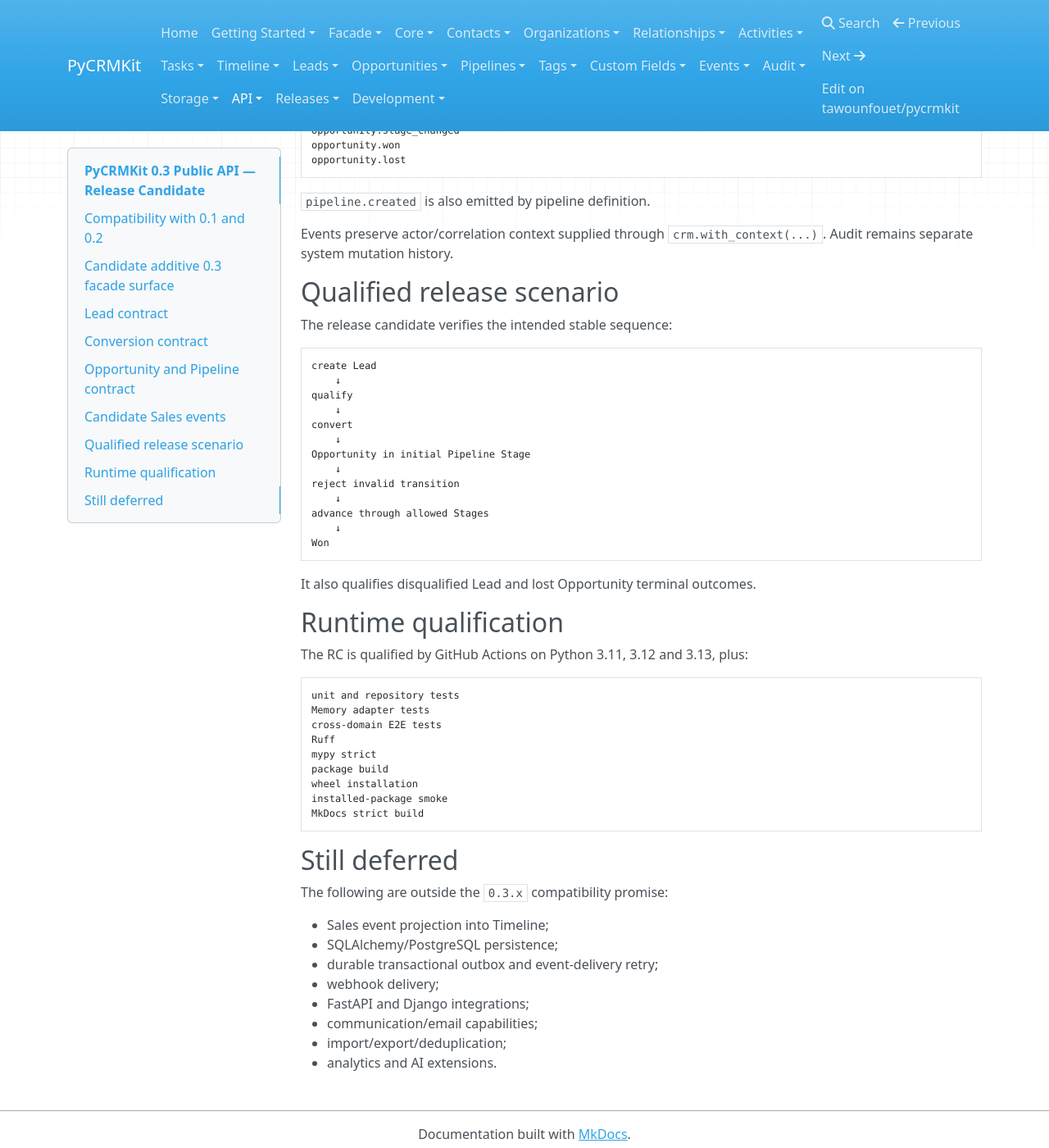
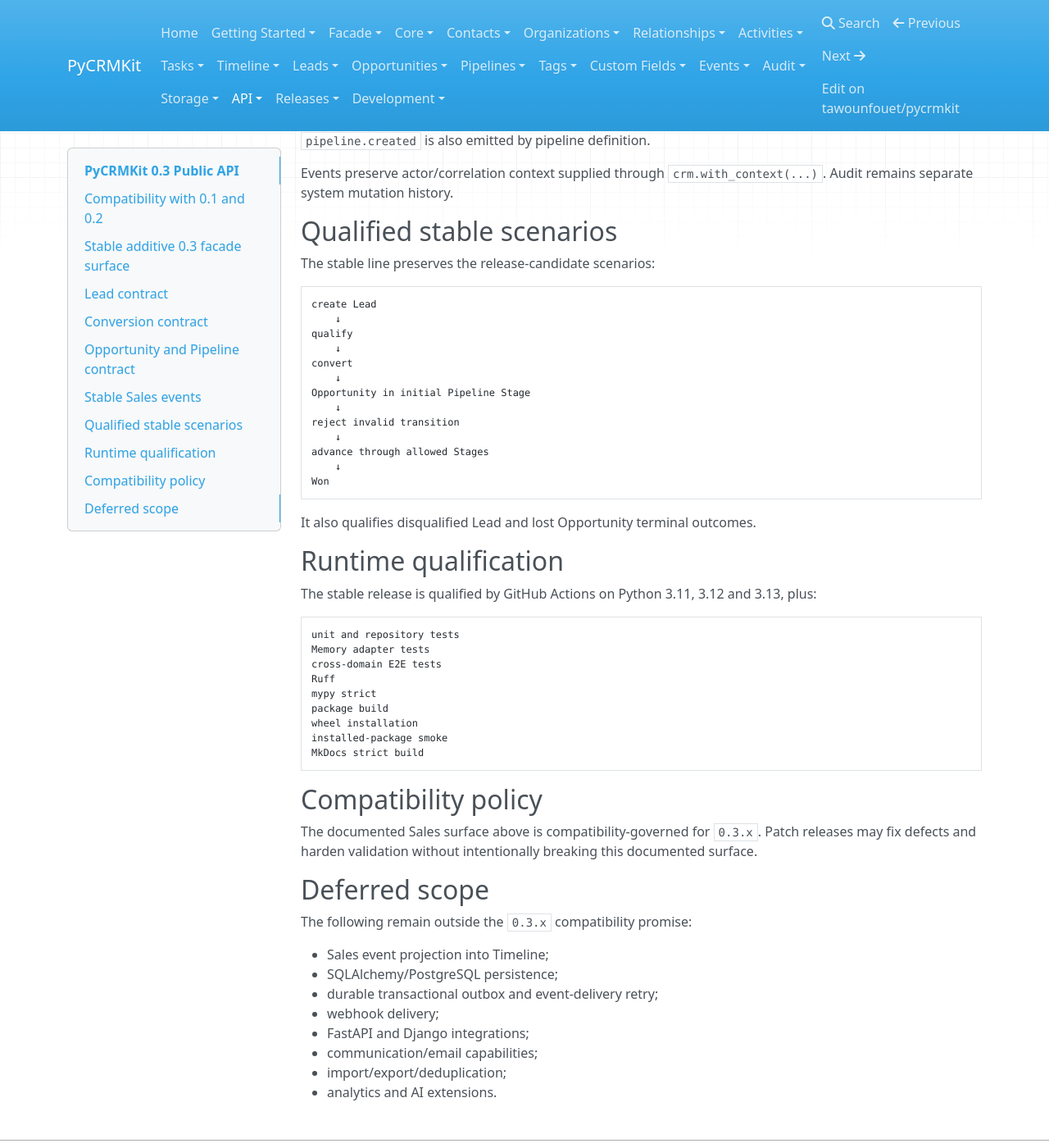
Before and after one commit to tawounfouet/pycrmkit, an MkDocs documentation site: the page built from docs/api/0.3-public-api.md, in a window 1280 px wide and 1400 px high, scrolled down 2252 px. Shown: the whole window at 82% size. Built offline with MkDocs 1.6.1, drawn with Linux system fonts in a browser that asks for light colours; nearby versions of some CDN libraries; some of the changed text lies outside the part shown.

Commit message:
release: promote PyCRMKit 0.3.0 Sales Foundation stable
Promote the fully qualified 0.3.0rc1 Sales Foundation to stable 0.3.0 with no new business scope. Freeze the documented 0.3.x public API, requalify E2E Sales behavior, build/install the stable wheel, run functional smoke, and finalize release documentation.

````diff
--- a/docs/api/0.3-public-api.md
+++ b/docs/api/0.3-public-api.md
@@ -1,7 +1,7 @@
-# PyCRMKit 0.3 Public API — Release Candidate
+# PyCRMKit 0.3 Public API
 
-`0.3.0rc1` freezes the candidate Sales Foundation surface that is intended to
-be promoted unchanged to `0.3.0` stable.
+`0.3.0` promotes the qualified Sales Foundation surface to stable for the
+`0.3.x` release line.
 
 ## Compatibility with 0.1 and 0.2
 
@@ -23,7 +23,7 @@
 All stable `0.1` CRM Core and `0.2` Activity/Task/Timeline facade namespaces
 remain available.
 
-## Candidate additive 0.3 facade surface
+## Stable additive 0.3 facade surface
 
 ```text
 CRM.leads
@@ -31,7 +31,7 @@
 CRM.pipelines
 ```
 
-The candidate method surface is deliberately narrow:
+The stable method surface is deliberately narrow:
 
 ```text
 crm.leads.create
@@ -49,7 +49,7 @@
 
 Lead and Opportunity repository/service read APIs exist below the facade, but
 `crm.leads.get/list` and `crm.opportunities.get/list` are not part of the
-candidate public facade.
+stable `0.3.x` facade.
 
 ## Lead contract
 
@@ -72,7 +72,7 @@
 `crm.leads.convert(...)` coordinates Lead and Opportunity persistence in one
 Unit of Work.
 
-Qualified semantics include:
+Stable semantics include:
 
 - Contact and optional Organization identity are inherited by the Opportunity;
 - a supplied Pipeline initializes the Opportunity at its initial Stage;
@@ -102,9 +102,9 @@
 Public won/lost outcomes are reached through configured terminal Stages rather
 than direct facade `mark_won` / `mark_lost` methods.
 
-## Candidate Sales events
+## Stable Sales events
 
-The `0.3` RC qualifies:
+The `0.3.x` line qualifies:
 
 ```text
 lead.created
@@ -122,9 +122,9 @@
 Events preserve actor/correlation context supplied through
 `crm.with_context(...)`. Audit remains separate system mutation history.
 
-## Qualified release scenario
+## Qualified stable scenarios
 
-The release candidate verifies the intended stable sequence:
+The stable line preserves the release-candidate scenarios:
 
 ```text
 create Lead
@@ -146,7 +146,8 @@
 
 ## Runtime qualification
 
-The RC is qualified by GitHub Actions on Python 3.11, 3.12 and 3.13, plus:
+The stable release is qualified by GitHub Actions on Python 3.11, 3.12 and
+3.13, plus:
 
 ```text
 unit and repository tests
@@ -160,9 +161,15 @@
 MkDocs strict build
 ```
 
-## Still deferred
+## Compatibility policy
 
-The following are outside the `0.3.x` compatibility promise:
+The documented Sales surface above is compatibility-governed for `0.3.x`.
+Patch releases may fix defects and harden validation without intentionally
+breaking this documented surface.
+
+## Deferred scope
+
+The following remain outside the `0.3.x` compatibility promise:
 
 - Sales event projection into Timeline;
 - SQLAlchemy/PostgreSQL persistence;
--- a/mkdocs.yml
+++ b/mkdocs.yml
@@ -56,7 +56,7 @@
   - API:
       - 0.1 Public API: api/0.1-public-api.md
       - 0.2 Public API: api/0.2-public-api.md
-      - 0.3 Public API Candidate: api/0.3-public-api.md
+      - 0.3 Public API: api/0.3-public-api.md
   - Releases:
       - 0.1.0 CRM Core Stable: releases/0.1.0.md
       - 0.2.0rc1 Activity & Timeline RC: releases/0.2.0rc1.md
@@ -66,6 +66,7 @@
       - 0.3.0b1 Pipeline & Stage: releases/0.3.0b1.md
       - 0.3.0b2 Lead Conversion: releases/0.3.0b2.md
       - 0.3.0rc1 Sales Integration: releases/0.3.0rc1.md
+      - 0.3.0 Sales Foundation Stable: releases/0.3.0.md
   - Development:
       - Contributing: development/contributing.md
       - Testing: development/testing.md
--- a/src/pycrmkit/__about__.py
+++ b/src/pycrmkit/__about__.py
@@ -1,3 +1,3 @@
 """Package metadata."""
 
-__version__ = "0.3.0rc1"
+__version__ = "0.3.0"
````
Also changed, not shown: CHANGELOG.md (+13 -0 lines), README.md (+5 -5 lines), docs/facade/index.md (+2 -2 lines), docs/index.md (+8 -9 lines), docs/releases/0.3.0.md (added, +75 -0 lines), 6 other files.
